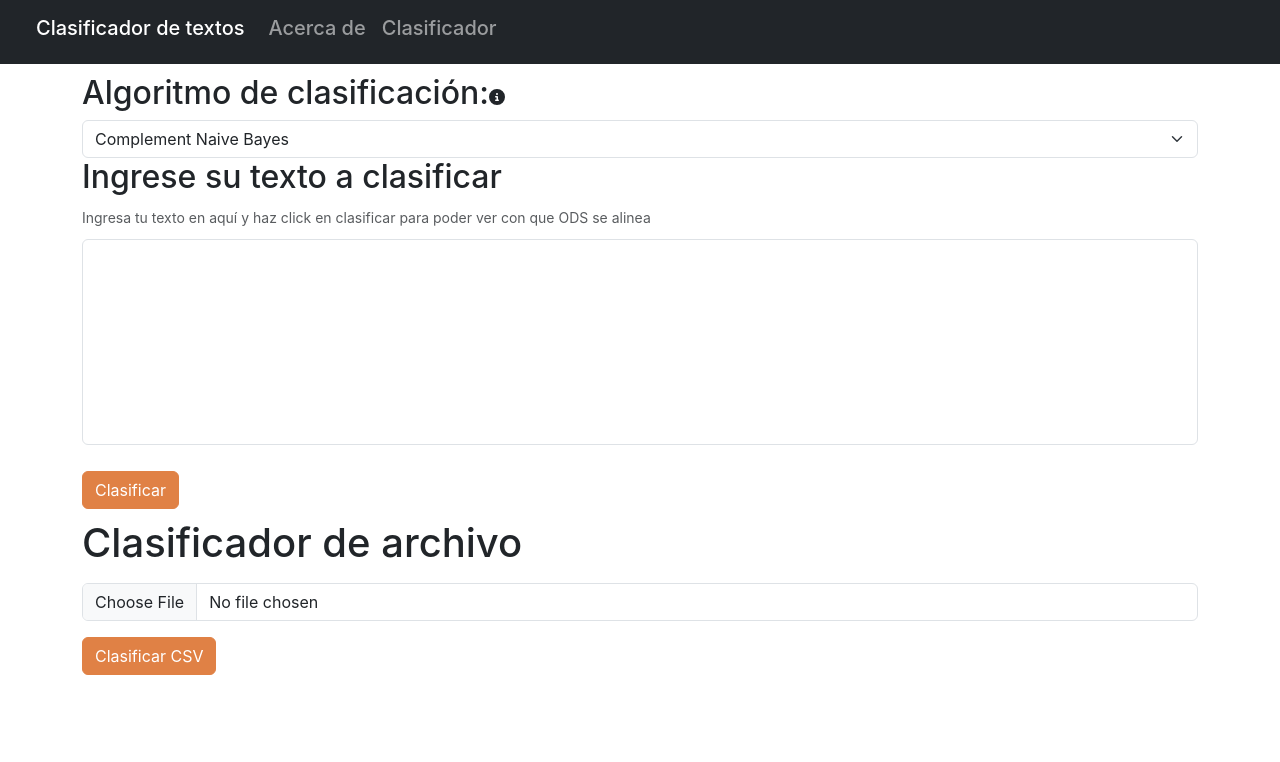
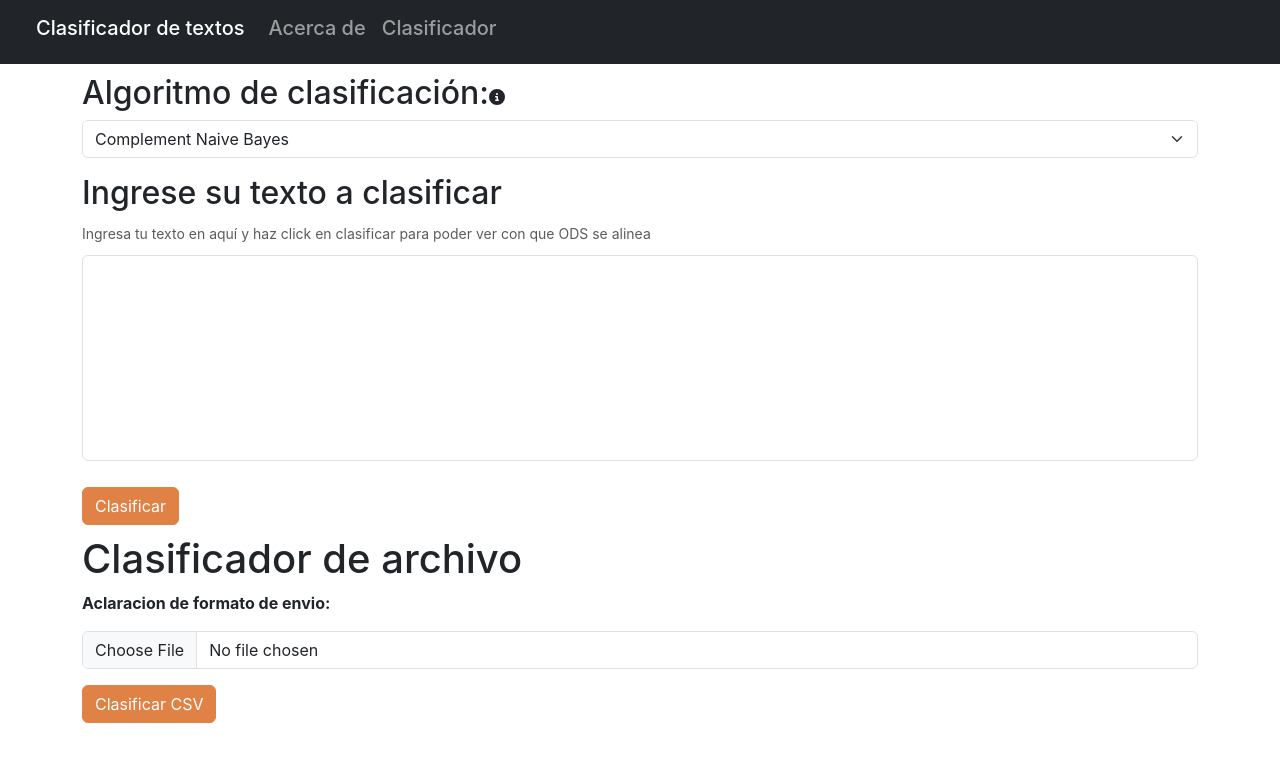
Before and after one commit to ernestocpc/Proyecto1-BI, a React (Create React App) app in the folder etapa2/front/: page /classifier in a window 1280 px wide. Shown: the top 762 px of the page. Built offline with nearby package versions, Linux system fonts and the light colour scheme.

Commit message:
implemtancion axios

```diff
--- a/etapa2/front/package.json
+++ b/etapa2/front/package.json
@@ -11,6 +11,7 @@
     "@testing-library/jest-dom": "^5.17.0",
     "@testing-library/react": "^13.4.0",
     "@testing-library/user-event": "^13.5.0",
+    "axios": "^1.6.0",
     "bootstrap": "^5.3.2",
     "rc-tooltip": "^6.1.2",
     "react": "^18.2.0",
--- a/etapa2/front/src/components/classifier/classifier.js
+++ b/etapa2/front/src/components/classifier/classifier.js
@@ -7,7 +7,7 @@ import { FontAwesomeIcon } from "@fortawesome/react-fontawesome";
 import { faCircleInfo } from "@fortawesome/free-solid-svg-icons";
 import "rc-tooltip/assets/bootstrap.css";
 import Tooltip from "rc-tooltip";
-
+import axios from 'axios';
 import { BarChart, Bar, XAxis, YAxis, Legend, LabelList } from "recharts";
 import "./classifier.css";
 
@@ -21,9 +21,10 @@ function Classifier() {
   ]);
 
   const URL = "http://127.0.0.1:8000/predict";
-  const URL_list = "http://127.0.0.1:8000/predict";
+  const URL_list = "http://127.0.0.1:8000/predict-list";
 
   async function handlePost() {
+
     const response = await fetch(URL, {
       method: "POST",
       body: JSON.stringify(formValues),
@@ -40,11 +41,12 @@ function Classifier() {
   }
 
   async function handleFilePost() {
-    const response = await fetch(URL_list, {
-      method: "POST",
-      body: JSON.stringify(formValues),
-      headers: { "Content-type": "application/json;charset=utf-8" },
-    });
+    axios.post(URL_list, formValues.file, )
+    // const response = await fetch(URL_list, {
+    //   method: "POST",
+    //   body: JSON.stringify(formValues),
+    //   headers: { "Content-type": "application/json;charset=utf-8" },
+    // });
     // TODO: Ganarle a la asincronía
   }
 
@@ -77,7 +79,7 @@ function Classifier() {
   const handleFileSubmit = async () => {
     if (formValues.file) {
       handleFilePost();
-      console.log(formValues);
+      console.log(formValues.file);
 
     } else {
       alert("No file selected!");
@@ -190,7 +192,7 @@ function Classifier() {
             <option value="rfc">Random Forest</option>
           </Form.Select>
         </Form.Group>
-        <h2>Ingrese su texto a clasificar</h2>
+        <h2 style={{ paddingTop: "1rem"}}>Ingrese su texto a clasificar</h2>
         <Form.Text muted>
           Ingresa tu texto en aquí y haz click en clasificar para poder ver con
           que ODS se alinea
@@ -215,6 +217,7 @@ function Classifier() {
       <Container>
         <Form.Group>
           <h1>Clasificador de archivo</h1>
+          <strong>Aclaracion de formato de envio:</strong>
           <p></p>
           <Form.Control type="file" onChange={handleFileChange} />
         </Form.Group>
```
Also changed, not shown: 1 other file (tests, documents, lock files or other folders).
